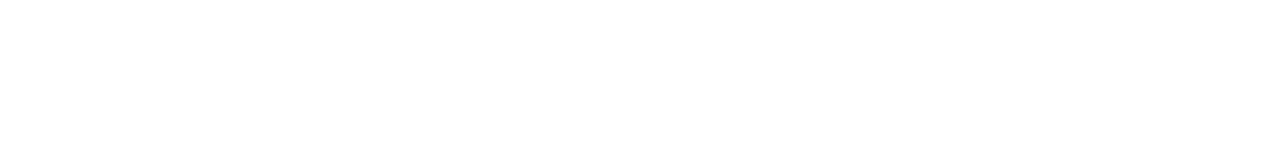
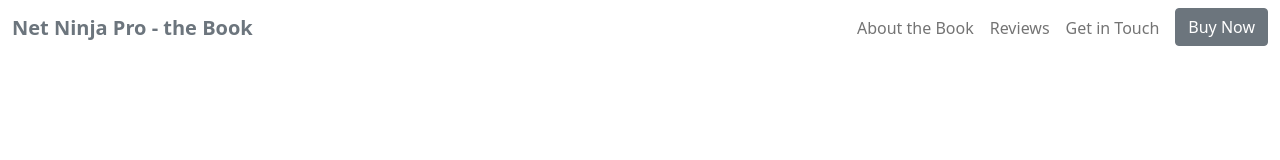
Before and after one commit to gabney/M02-Bootstrap-Tut, a plain HTML site: page index.html in a window 1280 px wide. Drawn offline with nearby package versions, Linux system fonts and the light colour scheme.

Commit message:
Update index.html

```diff
--- a/index.html
+++ b/index.html
@@ -3,8 +3,9 @@
   <meta charset="UTF-8">
   <meta http-equiv="X-UA-Compatible" content="IE=edge">
   <meta name="viewport" content="width=device-width, initial-scale=1.0">
+  <link href="https://cdn.jsdelivr.net/npm/bootstrap@5.0.1/dist/css/bootstrap.min.css" rel="stylesheet" integrity="sha384-+0n0xVW2eSR5OomGNYDnhzAbDsOXxcvSN1TPprVMTNDbiYZCxYbOOl7+AMvyTG2x" crossorigin="anonymous">
   <title>Net Ninja Pro - the Book</title>
-  <link href="https://cdn.jsdelivr.net/npm/bootstrap@5.0.1/dist/css/bootstrap.min.css" rel="stylesheet" integrity="sha384-+0n0xVW2eSR5OomGNYDnhzAbDsOXxcvSN1TPprVMTNDbiYZCxYbOOl7+AMvyTG2x" crossorigin="anonymous">
+
   <style>
     section{
       padding: 60px 0;
@@ -14,6 +15,44 @@
 <body>
 
   <!-- navbar -->
+  <nav class="navbar navbar-expand-md navbar-light">
+    <div class="container-xxl">
+      <a href="#intro" class="navbar-brand">
+        <span class="fw-bold text-secondary">
+          <i class="bi bi-book-half"></i>
+          Net Ninja Pro - the Book
+        </span>
+      </a>
+      <!-- toggle button for mobile nav -->
+      <button class="navbar-toggler" type="button" data-bs-toggle="collapse"
+      data-bs-target="#main-nav" aria-controls="main-nav" aria-expanded="false"
+      aria-label="Toggle navigation">
+        <span class="navbar-toggler-icon"></span>
+      </button>
+
+      <!-- navbar links -->
+      <div class="collapse navbar-collapse justify-content-end align-center"
+      id="main-nav">
+        <ul class="navbar-nav">
+          <li class="nav-item">
+            <a class="nav-link" href="#topics">About the Book</a>
+          </li>
+          <li class="nav-item">
+            <a class="nav-link" href="#reviews">Reviews</a>
+          </li>
+          <li class="nav-item">
+            <a class="nav-link" href="#contact">Get in Touch</a>
+          </li>
+          <li class="nav-item d-md-none">
+            <a class="nav-link" href="#pricing">Pricing</a>
+          </li>
+          <li class="nav-item ms-2 d-none d-md-inline">
+            <a class="btn btn-secondary" href="#pricing">Buy Now</a>
+          </li>
+        </ul>
+      </div>
+    </div>
+  </nav>
 
 
   <!-- main image & intro text -->
```
